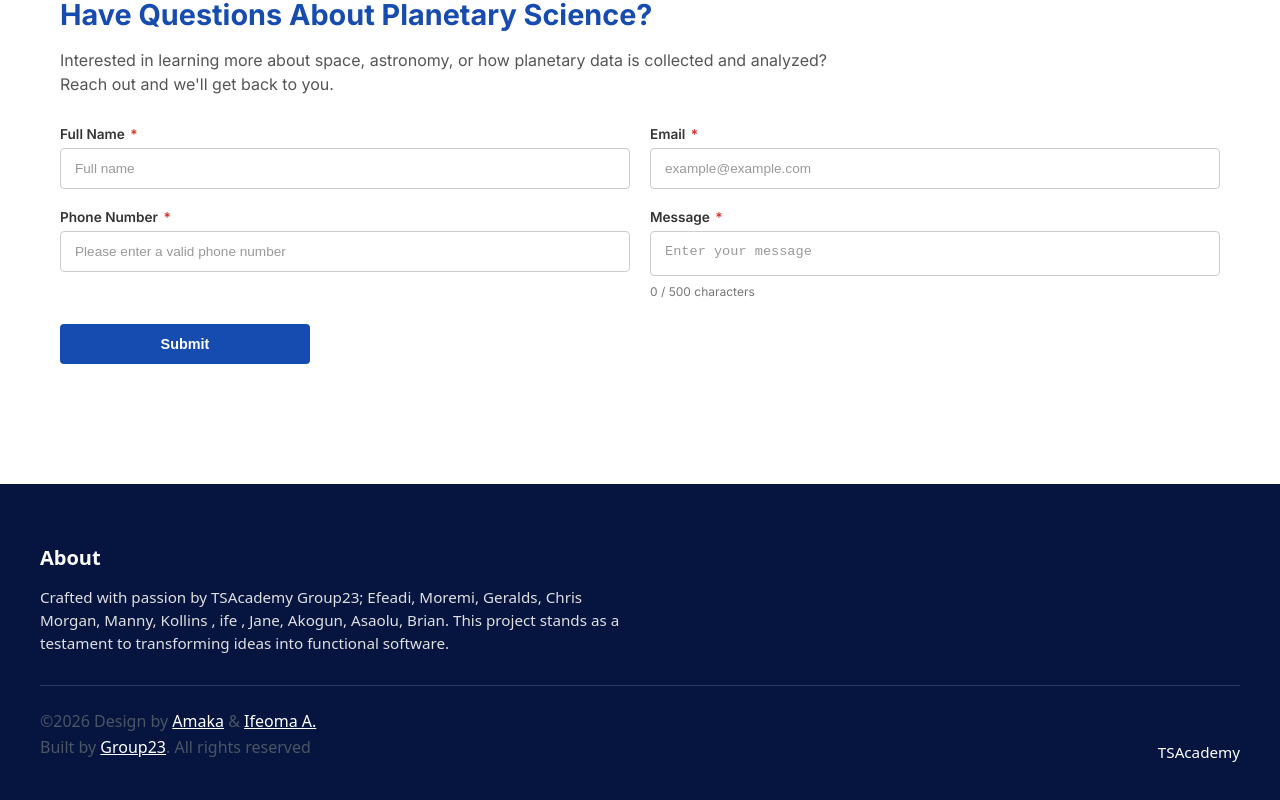
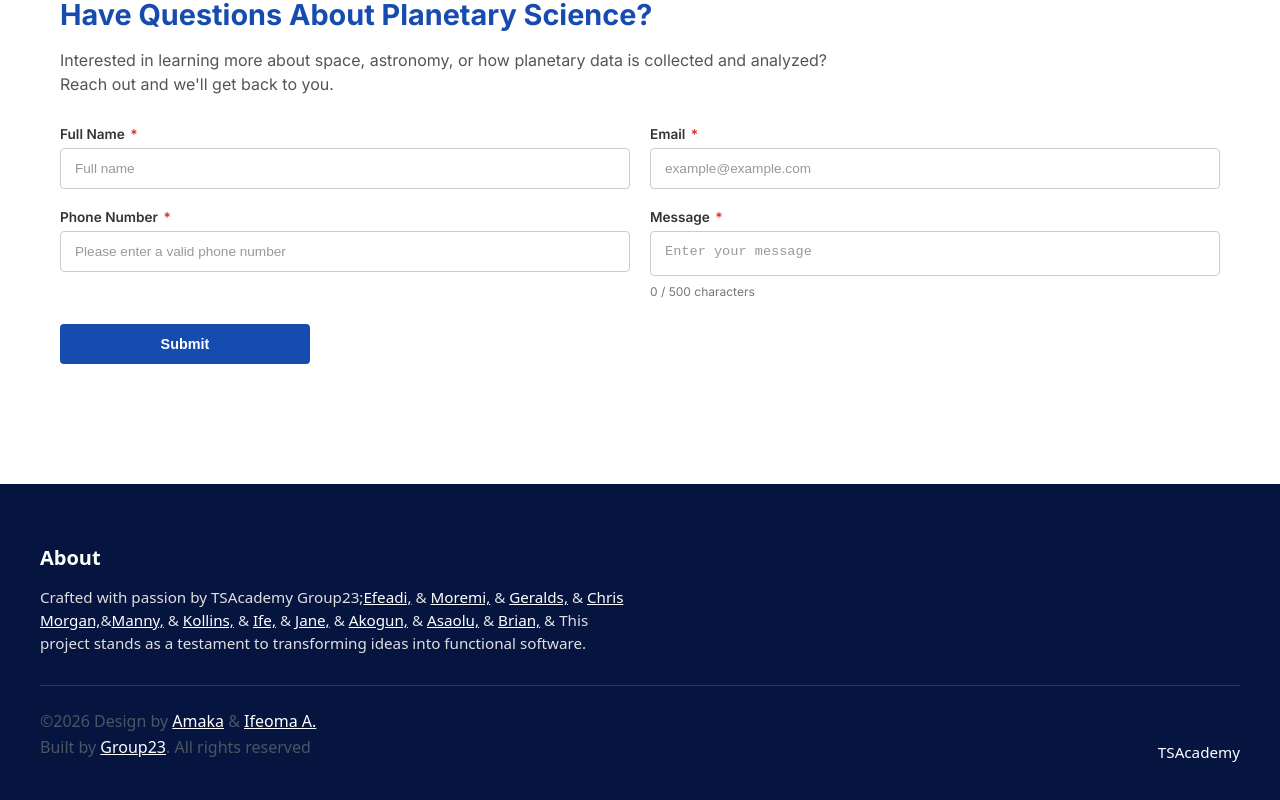
Before and after one commit to JubilantCj/CAPSTONE-PROJECT-GROUP-23, a React (Vite) app: page / in a window 1280 px wide. Shown: the part 2299-3099 px from the top of the page. Built offline with nearby package versions, Linux system fonts and the light colour scheme; no server answers.

Commit message:
Update Footer.jsx

```diff
--- a/src/Components/Footer.jsx
+++ b/src/Components/Footer.jsx
@@ -8,7 +8,30 @@ function Footer() {
                 <div className="footer-top">
                     <h3 className="footer-heading">About</h3>
                     <p className="footer-text">
-                        Crafted with passion by TSAcademy Group23; Efeadi, Moremi, Geralds, Chris Morgan, Manny, Kollins , ife , Jane, Akogun, Asaolu, Brian. This project stands as a testament to transforming ideas into functional software.
+                        Crafted with passion by TSAcademy Group23;
+                        <a href= "https://github.com/JubilantCj" target = "_blank" rel = "noopener noreferrer" className = "footer-link">
+                        Efeadi,</a>{' '}
+                        &amp;{' '}
+                        <a href= "https://github.com/DevMoremi" target = "_blank" rel = "noopener noreferrer" className = "footer-link">Moremi,</a>{' '}
+                        &amp;{' '}
+                        <a href= "https://github.com/D-Geralds" target = "_blank" rel = "noopener noreferrer" className = "footer-link">Geralds,</a>{' '}
+                        &amp;{' '}
+                        <a href= "https://github.com/ChrisMorgan4499" target = "_blank" rel = "noopener noreferrer" className = "footer-link">Chris Morgan,</a>{''}
+                        &amp;{''}
+                        <a href= "https://github.com/Zazamanny" target = "_blank" rel = "noopener noreferrer" className = "footer-link">Manny,</a>{' '}
+                        &amp;{' '}
+                        <a href= "https://github.com/ThatsKollinz" target = "_blank" rel = "noopener noreferrer" className = "footer-link">Kollins,</a>{' '}
+                        &amp;{' '}
+                        <a href= "https://github.com/Ifefront-end" target = "_blank" rel = "noopener noreferrer" className = "footer-link">Ife,</a>{' '}
+                        &amp;{' '}
+                        <a href= "https://github.com/codewithjenny234-design" target = "_blank" rel = "noopener noreferrer" className = "footer-link">Jane,</a>{' '}
+                        &amp;{' '}
+                        <a href= "https://github.com/Emmanuel-Moyosore" target = "_blank" rel = "noopener noreferrer" className = "footer-link">Akogun,</a>{' '}
+                        &amp;{' '}
+                        <a href= "https://github.com/Asaolu425" target = "_blank" rel = "noopener noreferrer" className = "footer-link">Asaolu,</a>{' '}
+                        &amp;{' '}
+                        <a href= "https://github.com/Clevaranny" target = "_blank" rel = "noopener noreferrer" className = "footer-link">Brian,</a>{' '}
+                        &amp;{' '} This project stands as a testament to transforming ideas into functional software.
                     </p>
                 </div>
 
```
